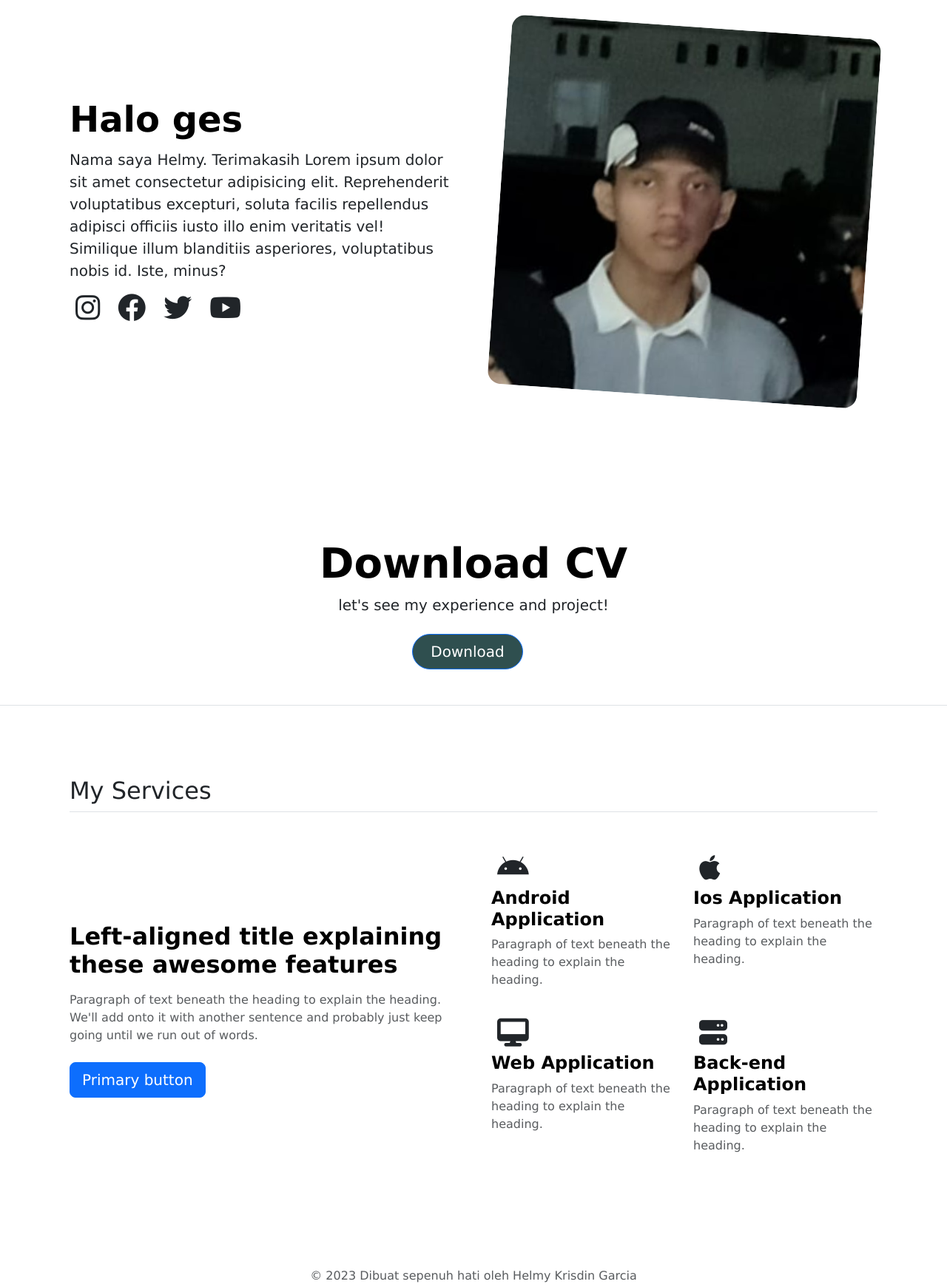
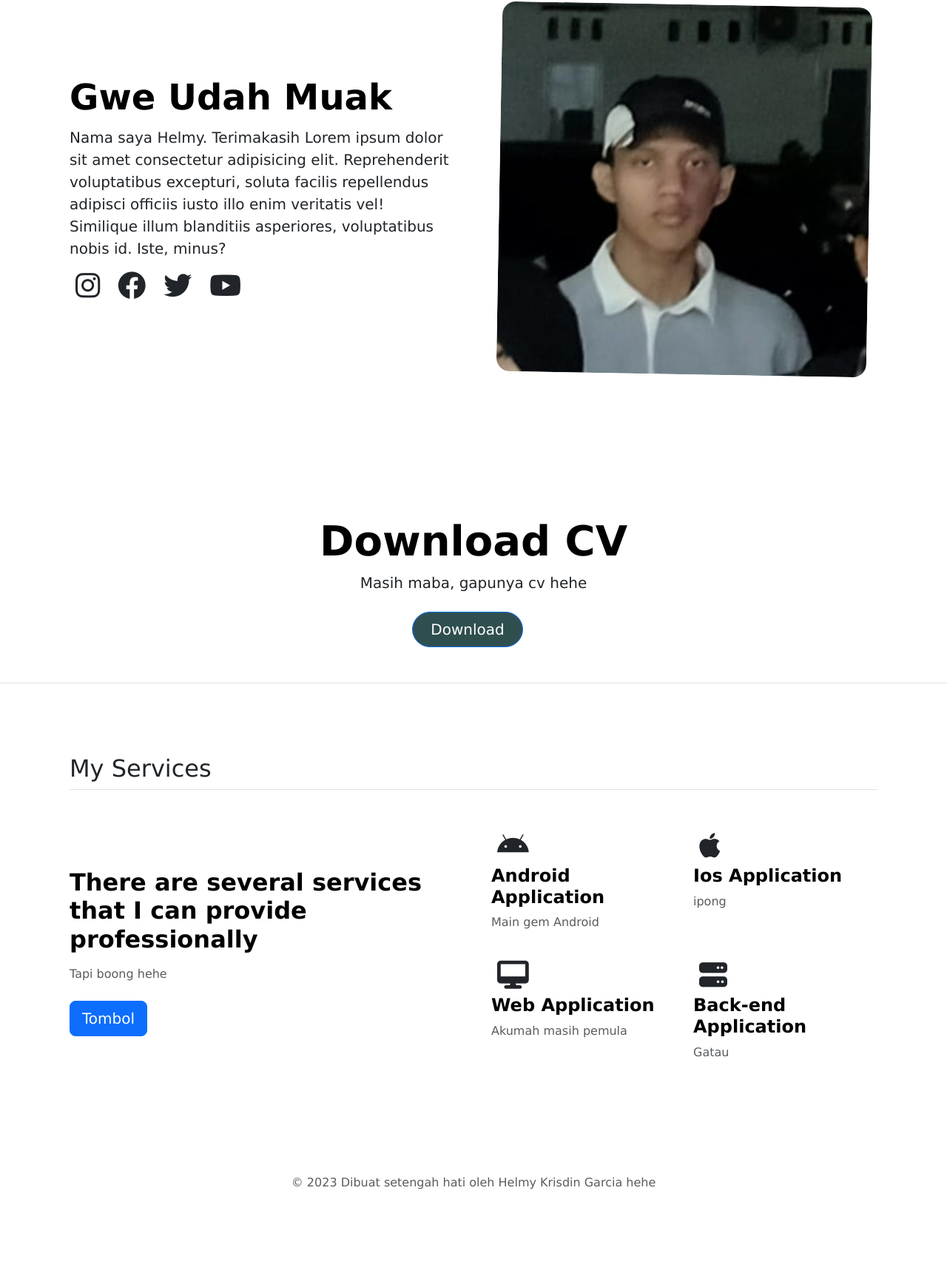
Before and after one commit to Helmy0-0/Helmymm.github.io, a plain HTML site: page index.html in a window 1280 px wide. Shown: the part 764-2504 px from the top of the page at 74% size. After the commit the page ends 2431 px from the top, so only its background shows below. Drawn offline with nearby package versions, Linux system fonts and the light colour scheme.

Commit message:
Update index.html

```diff
--- a/index.html
+++ b/index.html
@@ -124,10 +124,10 @@
 
     <!-- Hero -->
     <div class="px-4 py-5 text-center" style="margin-top: 180px; margin-bottom: 180px;" id="home">
-        <p class="lead" style="font-weight: 600; color: darkslategray;">Halo ges</p>
-        <h1 class="display-4 fw-bold" style="color: darkslategray;">SOLARIS</h1>
+        <p class="lead" style="font-weight: 600; color: darkslategray;"></p>
+        <h1 class="display-4 fw-bold" style="color: darkslategray;">Web Developer</h1>
         <div class="col-lg-6 mx-auto">
-            <p class="lead mb-4" style="font-weight: 600;">kelompok 4
+            <p class="lead mb-4" style="font-weight: 600;">Helmy
                 <span class="txt-rotate" data-period="700"
                     data-rotate='[ "Asiq", "Slebew", "Asoy", "Anjay Mabar", "Kece Abiezzz"]'></span>
             </p>
@@ -143,10 +143,10 @@
     <div class="container col-xxl-8 px-4 py-5" id="about">
         <div class="row flex-lg-row-reverse align-items-center g-5 py-5">
           <div class="col-10 col-sm-8 col-lg-6">
-            <img src="hELMY.jpg" class="d-block mx-lg-auto img-fluid" alt="Bootstrap Themes" width="500" height="350" loading="lazy" style="border-radius: 18px; rotate: 4deg">
+            <img src="hELMY.jpg" class="d-block mx-lg-auto img-fluid" alt="Bootstrap Themes" width="500" height="350" loading="lazy" style="border-radius: 18px; rotate: 1deg">
           </div>
           <div class="col-lg-6">
-            <h1 class="display-5 fw-bold text-body-emphasis lh-1 mb-3">Halo ges</h1>
+            <h1 class="display-5 fw-bold text-body-emphasis lh-1 mb-3">Gwe Udah  Muak</h1>
             <p class="lead">Nama saya Helmy. Terimakasih Lorem ipsum dolor sit amet consectetur adipisicing elit. Reprehenderit voluptatibus excepturi, soluta facilis repellendus adipisci officiis iusto illo enim veritatis vel! Similique illum blanditiis asperiores, voluptatibus nobis id. Iste, minus?</p>
             <div class="d-grid gap-2 d-md-flex justify-content-md-start">
                 <i class="fa-brands fa-instagram mx-2" style="font-size: 38px;"></i>
@@ -162,7 +162,7 @@
       <div class="px-4 pt-5 my-5 text-center border-bottom">
         <h1 class="display-4 fw-bold text-body-emphasis">Download CV</h1>
         <div class="col-lg-6 mx-auto">
-          <p class="lead mb-4">let's see my experience and project!</p>
+          <p class="lead mb-4">Masih maba, gapunya cv hehe</p>
           <div class="d-grid gap-2 d-sm-flex justify-content-sm-center mb-5">
             <button type="button" class="btn btn-primary btn-lg px-4 me-sm-3" style="background-color: darkslategray; border-radius: 28px;">Download</button>
           </div>
@@ -178,9 +178,10 @@
 
         <div class="row row-cols-1 row-cols-md-2 align-items-md-center g-5 py-5">
           <div class="col d-flex flex-column align-items-start gap-2">
-            <h2 class="fw-bold text-body-emphasis">Left-aligned title explaining these awesome features</h2>
-            <p class="text-body-secondary">Paragraph of text beneath the heading to explain the heading. We'll add onto it with another sentence and probably just keep going until we run out of words.</p>
-            <a href="#" class="btn btn-primary btn-lg">Primary button</a>
+            <h2 class="fw-bold text-body-emphasis">There are several services that I can provide professionally
+            </h2>
+            <p class="text-body-secondary">Tapi boong hehe</p>
+            <a href="#" class="btn btn-primary btn-lg">Tombol</a>
           </div>
 
           <div class="col">
@@ -188,25 +189,25 @@
               <div class="col d-flex flex-column gap-2">
                 <i class="fa-brands fa-android mx-2" style="font-size: 38px;"></i>
                 <h4 class="fw-semibold mb-0 text-body-emphasis">Android Application</h4>
-                <p class="text-body-secondary">Paragraph of text beneath the heading to explain the heading.</p>
+                <p class="text-body-secondary">Main gem Android</p>
               </div>
 
               <div class="col d-flex flex-column gap-2">
                 <i class="fa-brands fa-apple mx-2" style="font-size: 38px;"></i>
                 <h4 class="fw-semibold mb-0 text-body-emphasis">Ios Application</h4>
-                <p class="text-body-secondary">Paragraph of text beneath the heading to explain the heading.</p>
+                <p class="text-body-secondary">ipong</p>
               </div>
 
               <div class="col d-flex flex-column gap-2">
                 <i class="fa fa-desktop mx-2" style="font-size: 38px;"></i>
                 <h4 class="fw-semibold mb-0 text-body-emphasis">Web Application</h4>
-                <p class="text-body-secondary">Paragraph of text beneath the heading to explain the heading.</p>
+                <p class="text-body-secondary">Akumah masih pemula</p>
               </div>
 
               <div class="col d-flex flex-column gap-2">
                 <i class="fa-solid fa-server mx-2" style="font-size: 38px;"></i>
                 <h4 class="fw-semibold mb-0 text-body-emphasis">Back-end Application</h4>
-                <p class="text-body-secondary">Paragraph of text beneath the heading to explain the heading.</p>
+                <p class="text-body-secondary">Gatau</p>
               </div>
             </div>
           </div>
@@ -218,7 +219,7 @@
     <div class="container">
         <footer class="py-3 my-4">
 
-            <p class="text-center text-body-secondary">&copy; 2023 Dibuat sepenuh hati oleh Helmy Krisdin Garcia</p>
+            <p class="text-center text-body-secondary">&copy; 2023 Dibuat setengah hati oleh Helmy Krisdin Garcia hehe</p>
         </footer>
 
 
```
